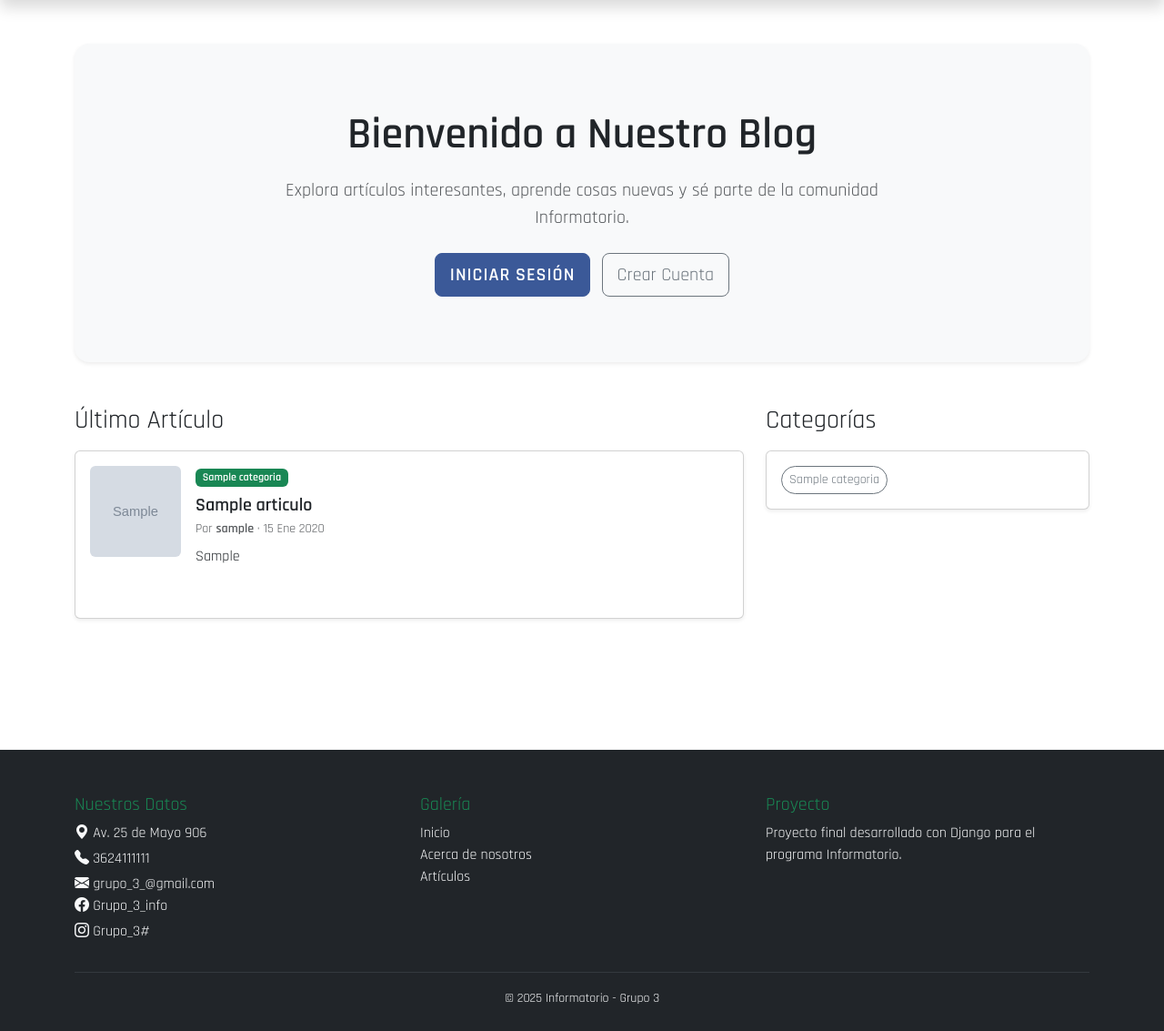
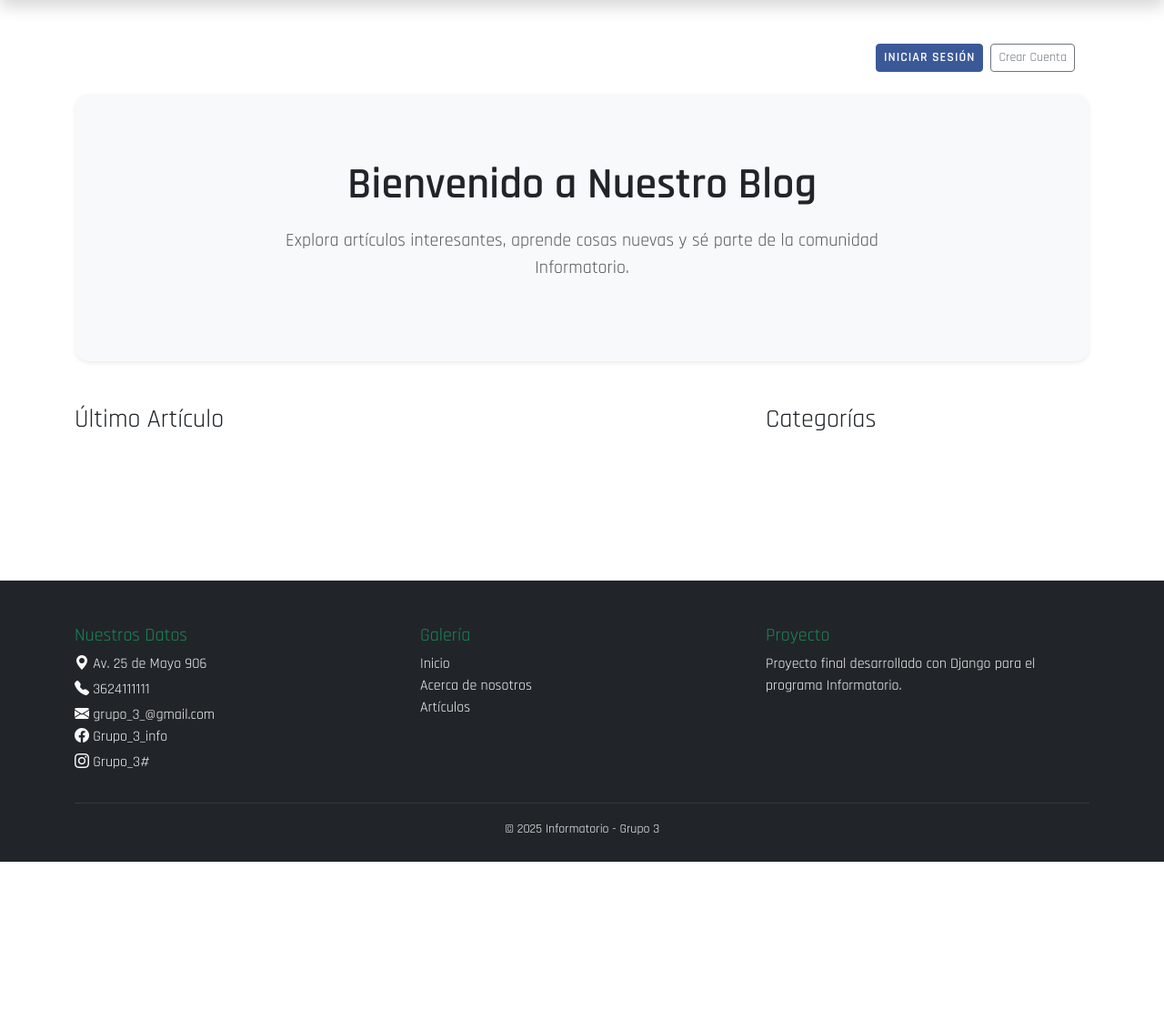
Before and after one commit to adrian-holzer/blog_informatorio, a Django app: page / in a window 1280 px wide. Shown: the part 56-1189 px from the top of the page at 91% size. After the commit the page ends 1003 px from the top, so only its background shows below. Run offline with Django 5.2, Linux system fonts and the light colour scheme; tables that the repository leaves empty hold one stand-in row (values such as "Sample post"); grey boxes marked "Sample" are stand-in pictures.

Commit message:
style: Reubicación de la zona de botones Login/Registro a la esquina superior derecha del Hero.

```diff
--- a/templates/index.html
+++ b/templates/index.html
@@ -4,7 +4,17 @@
 
 {% block content %}
 
-<!-- HERO -->
+{% if not user.is_authenticated %}
+<div class="d-flex justify-content-end mb-4 me-3">
+    <a href="{% url 'apps.usuario:login' %}" class="btn btn-primary btn-sm me-2">
+        Iniciar Sesión
+    </a>
+    <a href="{% url 'apps.usuario:registrar' %}" class="btn btn-outline-secondary btn-sm">
+        Crear Cuenta
+    </a>
+</div>
+{% endif %}
+
 <section class="mb-5">
     <div class="p-5 text-center bg-light rounded-4 shadow-sm">
         <div class="container py-4">
@@ -20,100 +30,20 @@
                 <span class="badge bg-success fs-6 mt-3">
                     Estás conectado
                 </span>
-            {% else %}
-                <div class="mt-4">
-                    <a href="{% url 'apps.usuario:login' %}" class="btn btn-primary btn-lg me-2">
-                        Iniciar Sesión
-                    </a>
-                    <a href="{% url 'apps.usuario:registrar' %}" class="btn btn-outline-secondary btn-lg">
-                        Crear Cuenta
-                    </a>
-                </div>
             {% endif %}
         </div>
     </div>
 </section>
 
-<!-- CONTENIDO -->
 <div class="row g-4 mb-5">
 
-    <!-- ÚLTIMO ARTÍCULO -->
     <div class="col-md-8">
         <h3 class="mb-3">Último Artículo</h3>
+        </div>
 
-        <div class="card shadow-sm">
-            <div class="card-body">
-
-                {% if ultimo_articulo %}
-                <div class="d-flex align-items-start">
-
-                    <!-- IMAGEN -->
-                    <div class="me-3">
-                        <img
-                            src="{{ ultimo_articulo.imagen.url }}"
-                            alt="{{ ultimo_articulo.titulo }}"
-                            class="rounded"
-                            style="width: 100px; height: 100px; object-fit: cover;"
-                        >
-                    </div>
-
-                    <!-- TEXTO -->
-                    <div class="flex-grow-1">
-                        <span class="badge bg-success mb-2">
-                            {{ ultimo_articulo.categoria|default:"Sin categoría" }}
-                        </span>
-
-                        <h5 class="fw-bold mb-1">
-                            {{ ultimo_articulo.titulo }}
-                        </h5>
-
-                        <p class="text-muted small mb-2">
-                            Por <strong>{{ ultimo_articulo.editor.username }}</strong> ·
-                            {{ ultimo_articulo.fecha_publicacion|date:"d M Y" }}
-                        </p>
-
-                        <p class="mb-2">
-                            {{ ultimo_articulo.resumen|truncatewords:18 }}
-                        </p>
-
-                        <a href="{% url 'apps.articulo:detalle_articulo' ultimo_articulo.pk %}"
-                           class="btn btn-outline-success btn-sm">
-                            Leer artículo completo →
-                        </a>
-                    </div>
-
-                </div>
-                {% else %}
-                <p class="text-muted mb-0">Todavía no hay artículos publicados.</p>
-                {% endif %}
-
-            </div>
-        </div>
-    </div>
-
-    <!-- CATEGORÍAS -->
     <div class="col-md-4">
         <h3 class="mb-3">Categorías</h3>
-
-        <div class="card shadow-sm">
-            <div class="card-body">
-
-                {% if categorias %}
-                <div class="d-flex flex-wrap gap-2">
-                    {% for categoria in categorias %}
-                    <a href="{% url 'apps.articulo:lista_articulos' %}?categoria={{ categoria.pk }}"
-                       class="btn btn-outline-secondary btn-sm rounded-pill">
-                        {{ categoria.nombre }}
-                    </a>
-                    {% endfor %}
-                </div>
-                {% else %}
-                <p class="text-muted mb-0">No hay categorías.</p>
-                {% endif %}
-
-            </div>
         </div>
-    </div>
 
 </div>
 
```
